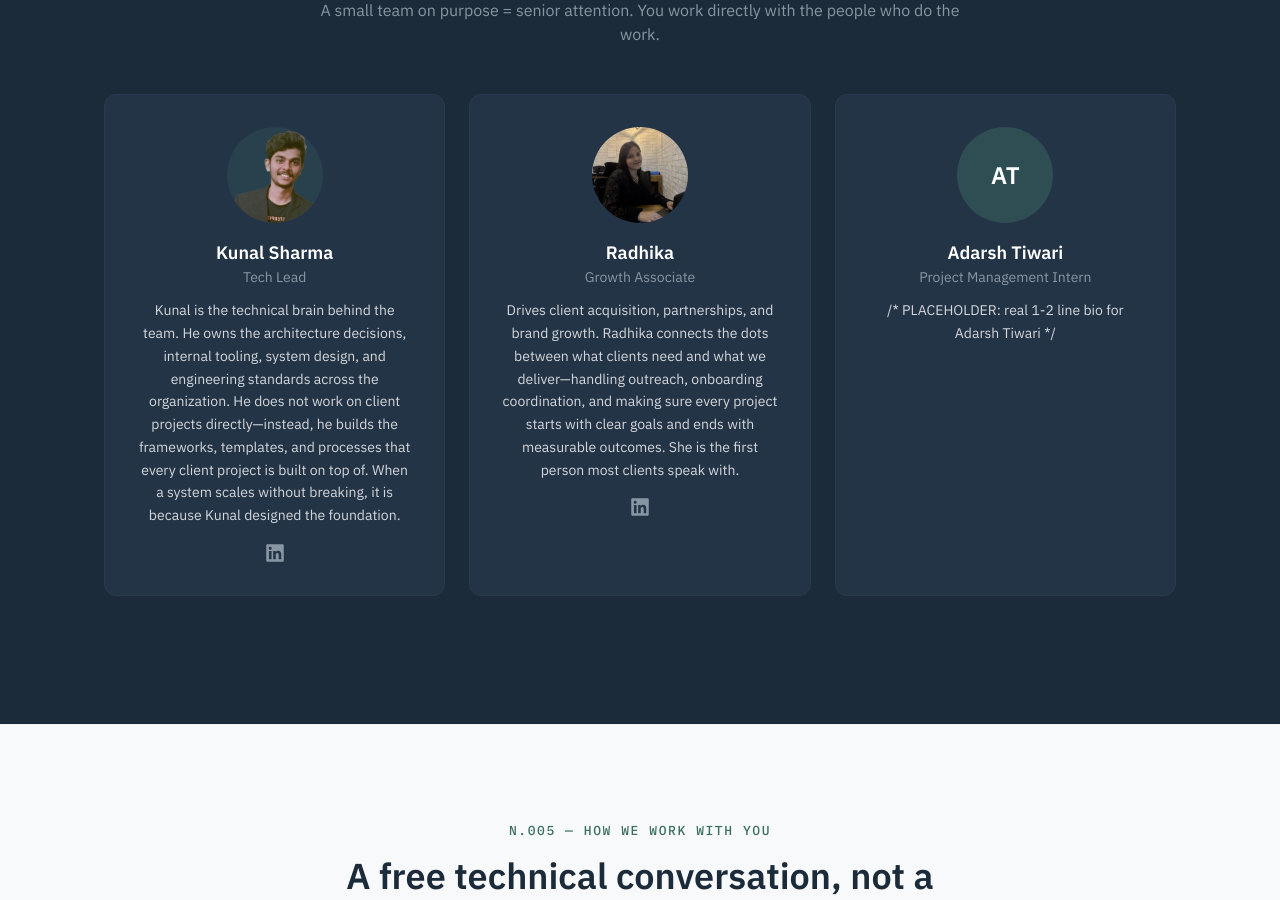
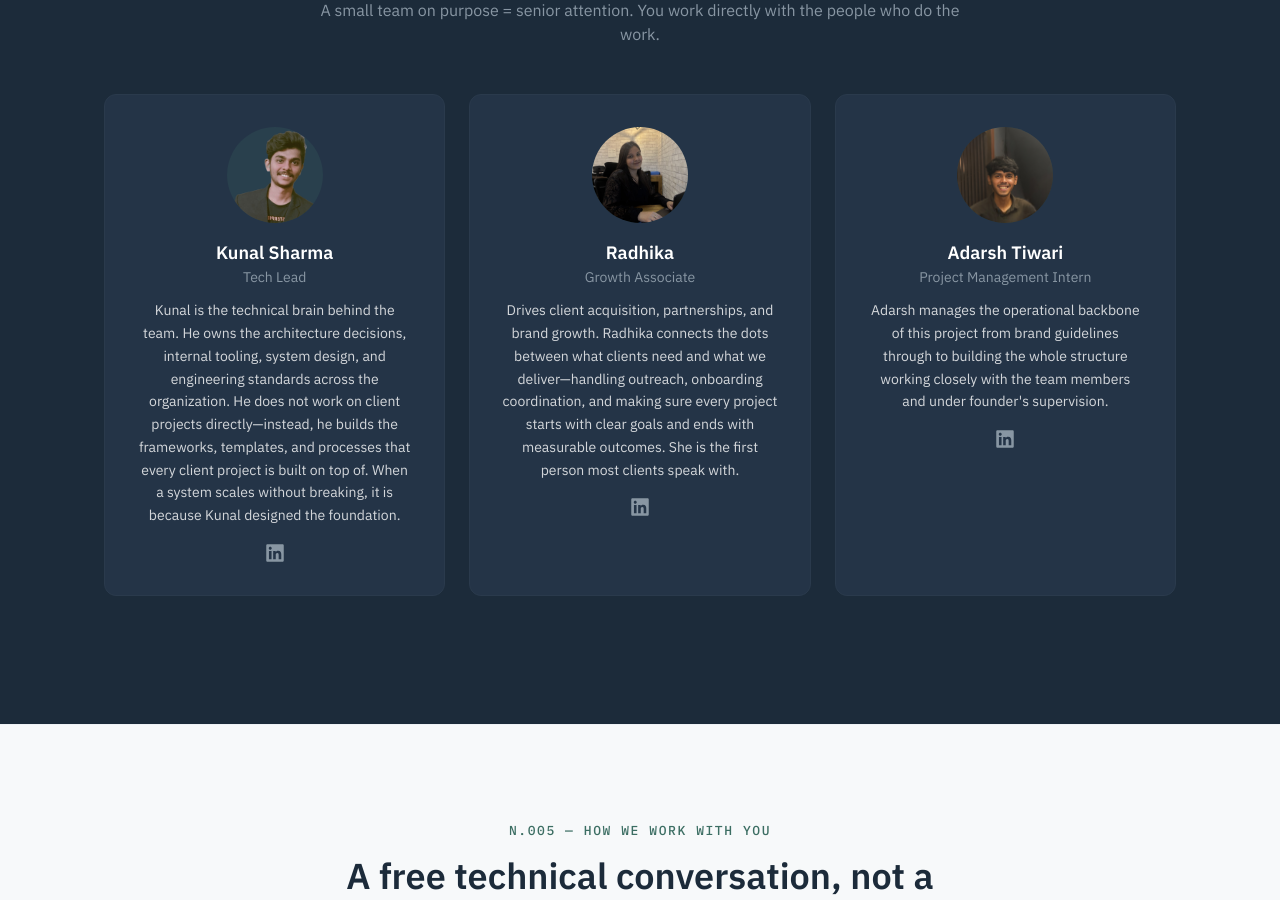
Before and after one commit to aryantrivedi28/hireDevopsExpert, a Next.js app: page /about in a window 1280 px wide. Shown: the part 2800-3700 px from the top of the page. Built offline with nearby package versions, Linux system fonts and the light colour scheme.

Commit message:
about us page

```diff
--- a/src/app/about/page.tsx
+++ b/src/app/about/page.tsx
@@ -58,9 +58,9 @@ const TEAM_MEMBERS = [
   {
     name: "Adarsh Tiwari",
     role: "Project Management Intern",
-    bio: "/* PLACEHOLDER: real 1-2 line bio for Adarsh Tiwari */",
-    linkedin: "/* PLACEHOLDER: real LinkedIn URL */",
-    // image: "/team/adarsh-tiwari.jpg",
+    bio: "Adarsh manages the operational backbone of this project from brand guidelines through to building the whole structure working closely with the team members and under founder's supervision.",
+    linkedin: "https://www.linkedin.com/in/adarsh-tiwari-b1448a21b",
+    image: "/team/adarsh.png",
     initials: "AT",
   },
 ];
```
Also changed, not shown: public/team/adarsh.png (added).
